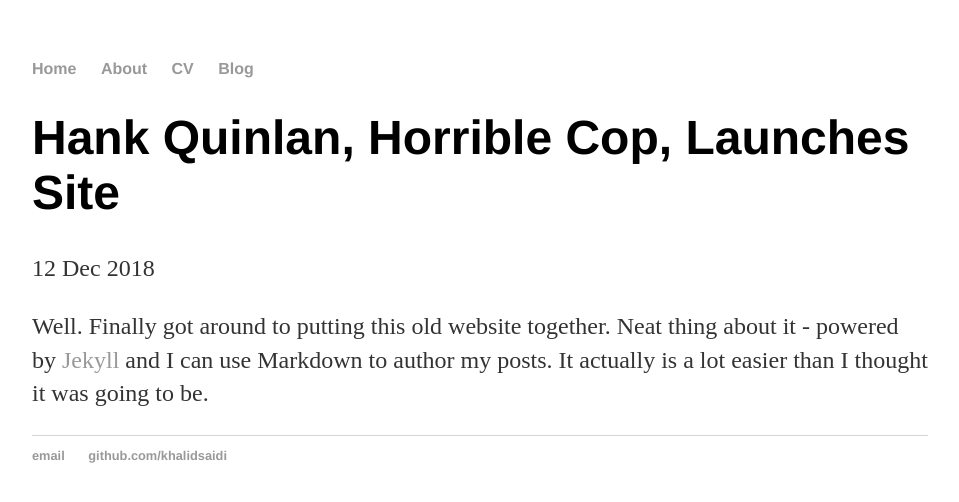
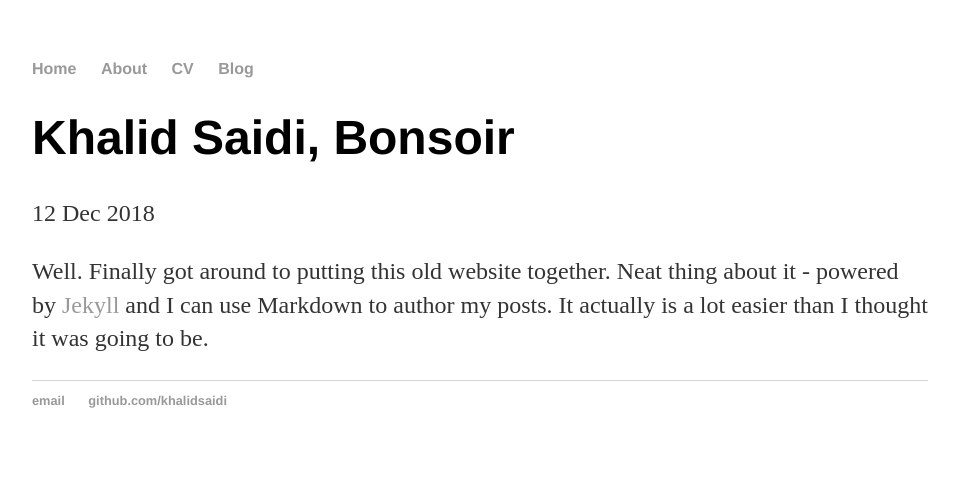
Before and after one commit to khalidsaidi/khalidsaidi.com, a Jekyll site: the page built from _posts/2018-12-12-khalid-saidi-site-launched.md, in a window 1280 px wide. Shown: the top 502 px of the page, without its empty margins (160-1119 px from the left). Built offline with Jekyll 4.4.1, drawn with Linux system fonts in a browser that asks for light colours.

Commit message:
Update 2018-12-12-khalid-saidi-site-launched.md

```diff
--- a/_posts/2018-12-12-khalid-saidi-site-launched.md
+++ b/_posts/2018-12-12-khalid-saidi-site-launched.md
@@ -1,6 +1,6 @@
 ---
 layout: post
-title: "Hank Quinlan, Horrible Cop, Launches Site"
+title: "Khalid Saidi, Bonsoir"
 date: 2018-12-12
 ---
 
```
